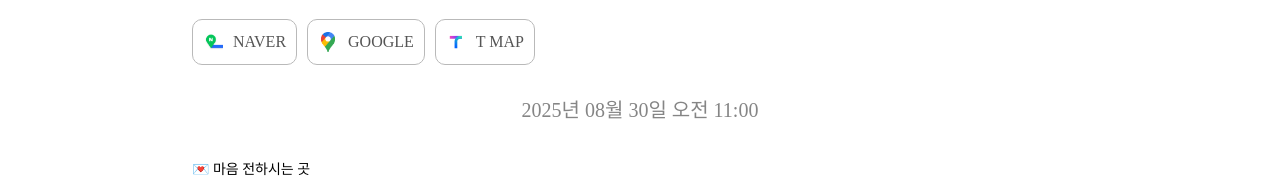
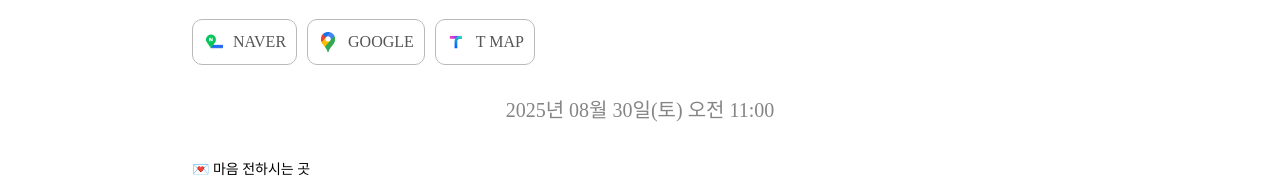
Before and after one commit to hongddoni/sunyoung-wedding-invitation, a React (Vite) app: page / in a window 1280 px wide. Shown: the part 3238-3423 px from the top of the page. Built offline with nearby package versions, Linux system fonts and the light colour scheme; a web font is replaced by a local one.

Commit message:
fix: 요일 빠진 거 수정

```diff
--- a/src/components/languageTranslate/lang.ts
+++ b/src/components/languageTranslate/lang.ts
@@ -19,7 +19,7 @@ export const lang = {
 		bus: "버스",
 		car: "자가용",
 
-		date: "2025년 08월 30일 오전 11:00",
+		date: "2025년 08월 30일(토) 오전 11:00",
 
 		howToBus: `강남(신논현역): M7412, 9700, 9711A
 영등포역, 당산역: 871
@@ -54,7 +54,7 @@ export const lang = {
 		bus: "Автобус",
 		car: "Автомобиль",
 
-		date: "30 августа 2025 года в 11:00",
+		date: "30 августа 2025 года (суббота) в 11:00",
 
 		howToBus: `Каннам (станция Синнонхён): M7412, 9700, 9711A.
 Станция Ёндынпо, станция Дансан: 871
```
